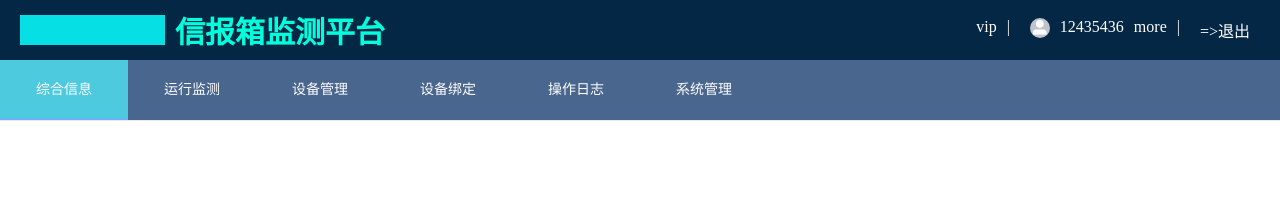
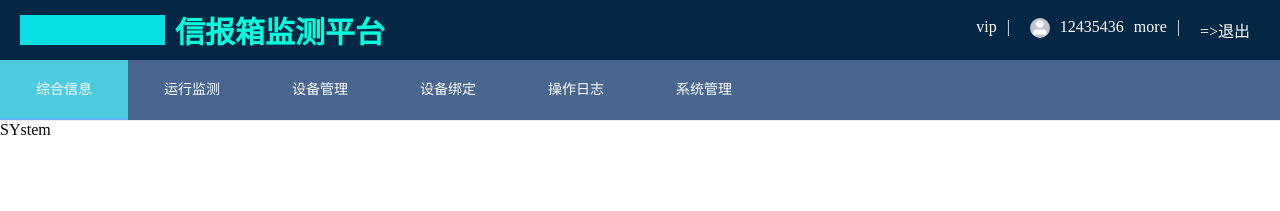
Before and after one commit to stanlc/mailbox, a Vue app in the folder mailbox/: page /system in a window 1280 px wide. Shown: the top 211 px of the page. Built offline with nearby package versions, Linux system fonts and the light colour scheme.

Commit message:
sys page

```diff
--- a/mailbox/src/router/index.js
+++ b/mailbox/src/router/index.js
@@ -1,6 +1,7 @@
 import Vue from 'vue'
 import VueRouter from 'vue-router'
 import Home from '../views/Home.vue'
+import System from '../views/System'
 
 Vue.use(VueRouter)
 
@@ -9,6 +10,11 @@ const routes = [
     path: '/info',
     name: 'home',
     component: Home
+  },
+  {
+    path: '/system',
+    name: 'system',
+    component: System
   },
   {
     path: '/obersve',
--- /dev/null
+++ b/mailbox/src/views/System.vue
@@ -0,0 +1,3 @@
+<template>
+    <div>SYstem</div>
+</template>
```
